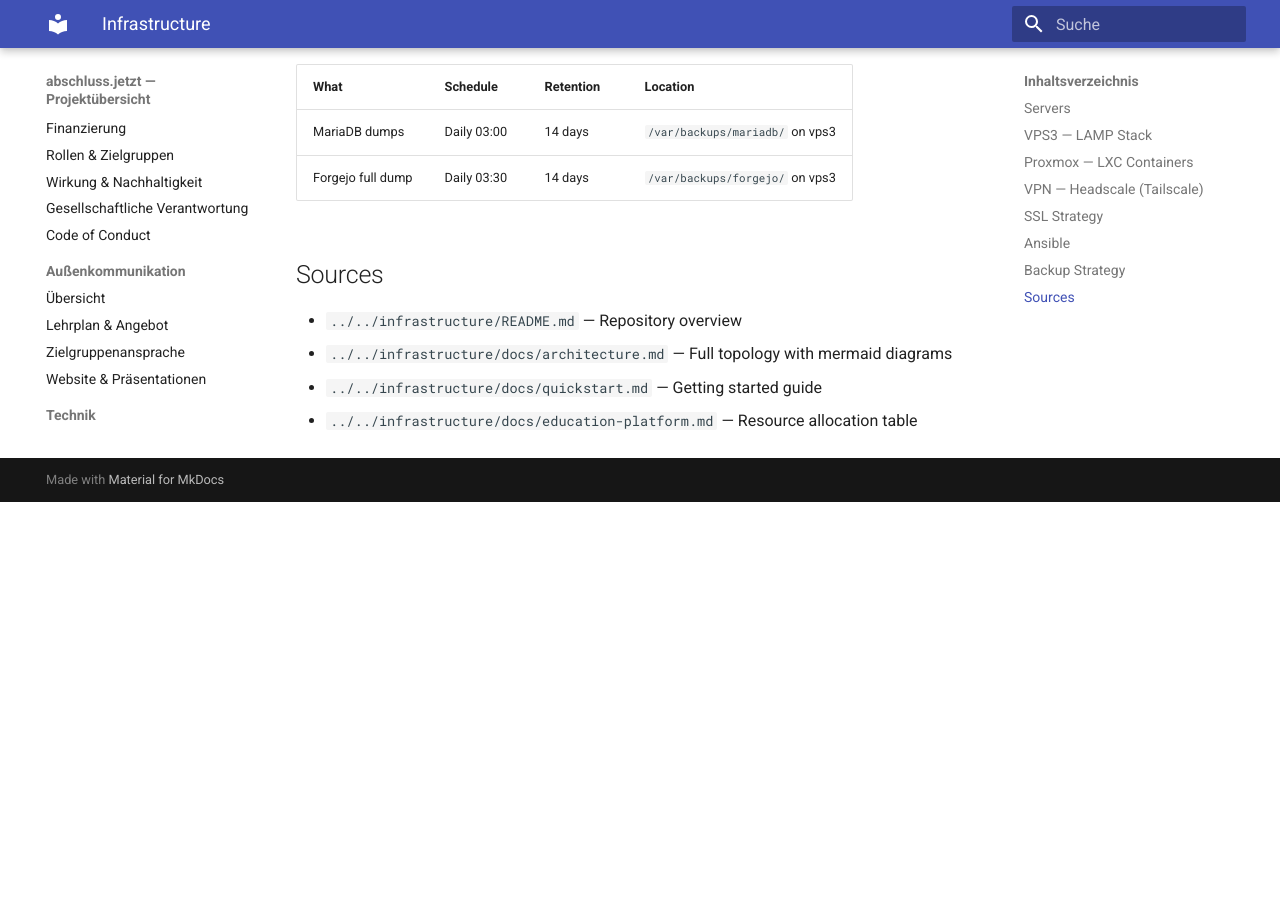
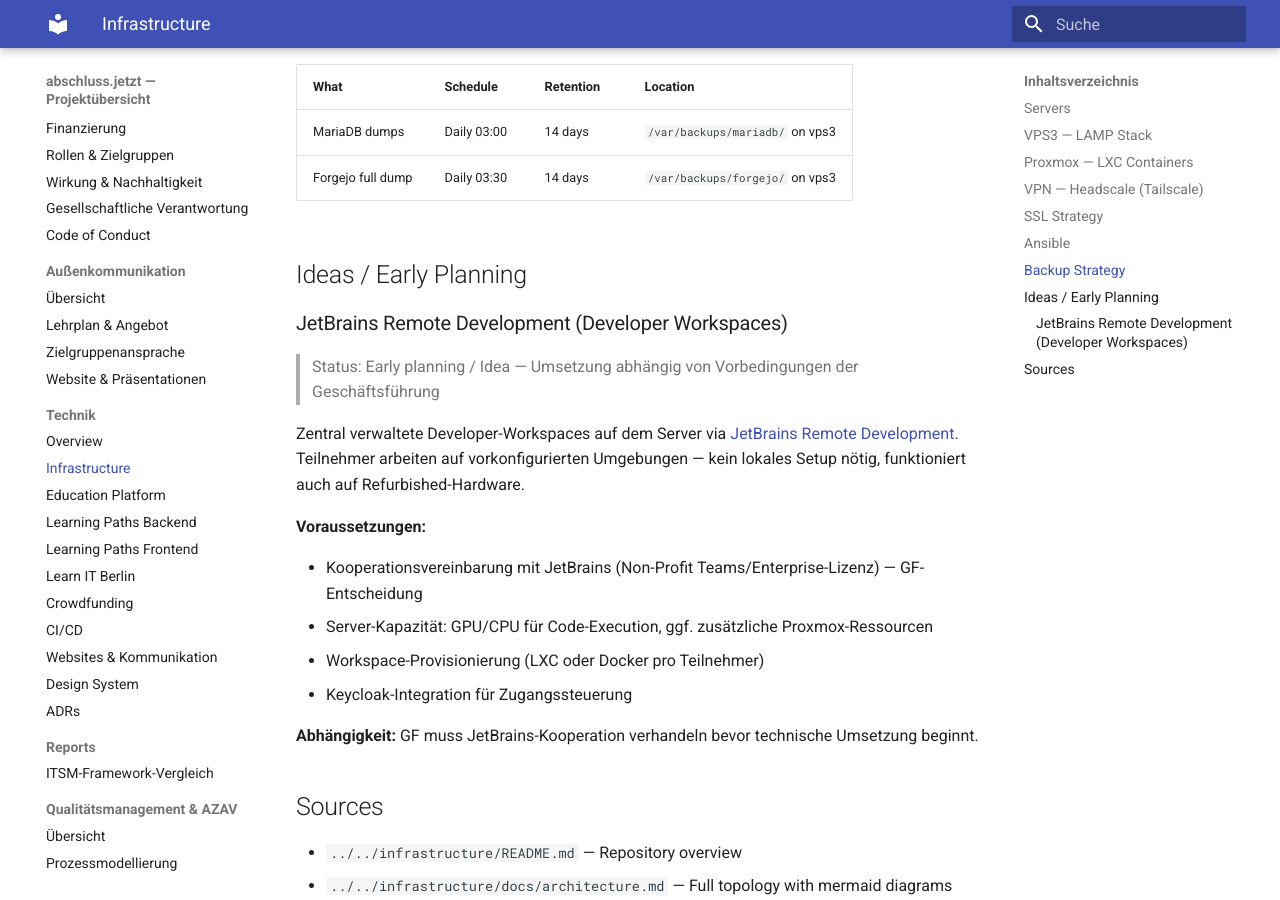
Before and after one commit to bodo/code-community, an MkDocs documentation site: the page built from docs/technik/infrastructure.md, in a window 1280 px wide and 900 px high, scrolled down 2335 px. Built offline with MkDocs 1.6.1 and Material for MkDocs 9.7.7, drawn with Linux system fonts in a browser that asks for light colours; before the commit the page ends 2837 px from its top, so only the background shows below that.

Commit message:
Add cross-repo changelog collection script
scripts/collect-changes.sh --since YYYY-MM-DD aggregates changes from
all 12 git repos + 3 non-git directories (business, packages, non-profit).
Outputs Markdown with commit summaries and file-level changes.

Also: add JetBrains Remote Development idea to infrastructure docs,
add exam/ and non-profit/ to .gitignore

```diff
--- a/docs/technik/infrastructure.md
+++ b/docs/technik/infrastructure.md
@@ -69,6 +69,23 @@ Secrets in `group_vars/vault.yml` (Ansible Vault encrypted).
 | MariaDB dumps | Daily 03:00 | 14 days | `/var/backups/mariadb/` on vps3 |
 | Forgejo full dump | Daily 03:30 | 14 days | `/var/backups/forgejo/` on vps3 |
 
+## Ideas / Early Planning
+
+### JetBrains Remote Development (Developer Workspaces)
+
+> Status: Early planning / Idea — Umsetzung abhängig von Vorbedingungen der Geschäftsführung
+
+Zentral verwaltete Developer-Workspaces auf dem Server via [JetBrains Remote Development](https://www.jetbrains.com/remote-development/). Teilnehmer arbeiten auf vorkonfigurierten Umgebungen — kein lokales Setup nötig, funktioniert auch auf Refurbished-Hardware.
+
+**Voraussetzungen:**
+
+- Kooperationsvereinbarung mit JetBrains (Non-Profit Teams/Enterprise-Lizenz) — GF-Entscheidung
+- Server-Kapazität: GPU/CPU für Code-Execution, ggf. zusätzliche Proxmox-Ressourcen
+- Workspace-Provisionierung (LXC oder Docker pro Teilnehmer)
+- Keycloak-Integration für Zugangssteuerung
+
+**Abhängigkeit:** GF muss JetBrains-Kooperation verhandeln bevor technische Umsetzung beginnt.
+
 ## Sources
 
 - `../../infrastructure/README.md` — Repository overview
```
Also changed, not shown: 2 other files.
